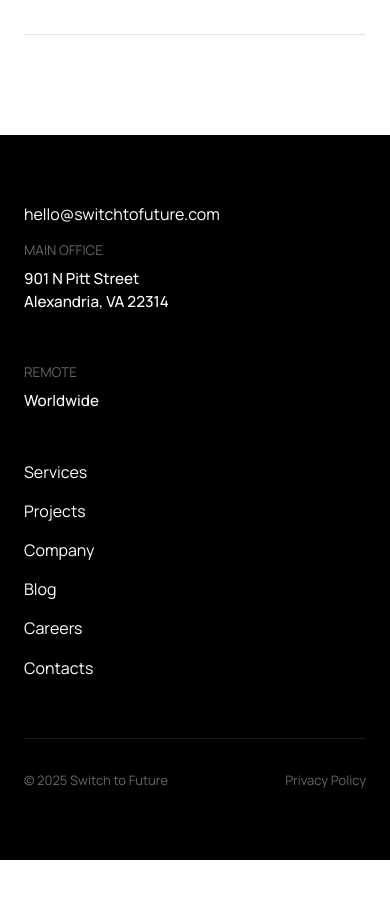
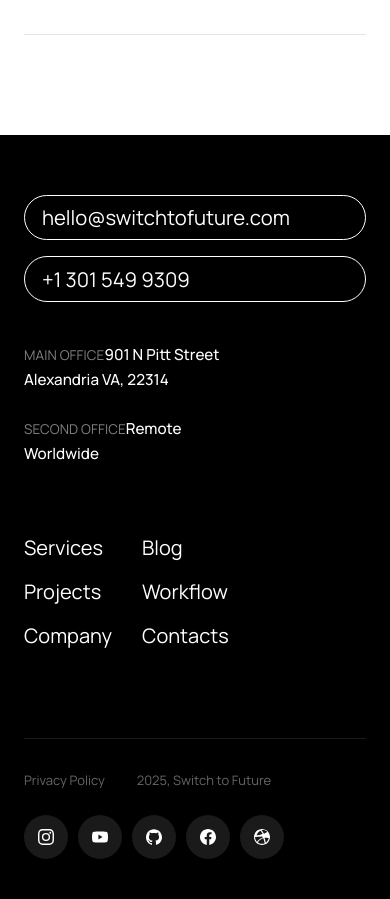
Before and after one commit to farhanyousaf786/switchtofuture, a React (Vite) app: page /contact in a window 390 px wide. Shown: the part 1900-2799 px from the top of the page. Before the commit the page ends 2760 px from the top, so only its background shows below. Built offline with nearby package versions, Linux system fonts and the light colour scheme.

Commit message:
Footer updated

```diff
--- a/src/components/Footer/Footer.css
+++ b/src/components/Footer/Footer.css
@@ -1,10 +1,11 @@
 .cb-footer {
   background: #000000;
   color: #ffffff;
-  padding: 10.14rem 0;
+  padding: 8rem 0 5rem;
 }
 
-.cb-footer__grid {
+/* ── Top section ── */
+.cb-footer__top {
   display: grid;
   grid-template-columns: 1fr auto;
   gap: 6rem;
@@ -12,48 +13,69 @@
   padding-bottom: 8rem;
 }
 
-/* Left: locations */
-.cb-footer__left {
+/* Contact block: pills + offices */
+.cb-footer__contact {
   display: flex;
   flex-direction: column;
   gap: 4rem;
 }
 
-.cb-footer__location {
+.cb-footer__pills {
   display: flex;
-  flex-direction: column;
-  gap: 0.8rem;
+  gap: 1.6rem;
+  flex-wrap: wrap;
 }
 
-.cb-footer__email {
+.cb-footer__pill {
+  display: inline-block;
   font-size: 2.028rem;
   font-weight: 400;
-  line-height: 1.2;
+  line-height: 1;
   color: #ffffff;
-  transition: opacity 0.2s;
-  display: inline-block;
+  border: 1px solid #ffffff;
+  border-radius: 1000px;
+  padding: 1.183rem 1.69rem;
+  transition: background 0.25s;
+  white-space: nowrap;
 }
 
-.cb-footer__email:hover { opacity: 0.6; }
+.cb-footer__pill:hover {
+  background: rgba(255,255,255,0.08);
+}
+
+.cb-footer__offices {
+  display: flex;
+  gap: 6rem;
+}
+
+.cb-footer__office {
+  display: block;
+}
 
 .cb-footer__office-label {
+  display: inline;
   font-size: 1.352rem;
   font-weight: 400;
-  color: rgba(255,255,255,0.4);
-  margin-top: 0.8rem;
+  letter-spacing: 0.01em;
+  color: rgba(255,255,255,0.5);
 }
 
-.cb-footer__address {
+.cb-footer__office-addr {
+  display: inline;
   font-size: 1.521rem;
   font-weight: 500;
   line-height: 1.5;
   color: #ffffff;
 }
 
-/* Right: nav links */
-.cb-footer__right {}
+/* Nav: 2 columns */
+.cb-footer__nav {
+  display: flex;
+  gap: 4rem;
+  align-items: start;
+}
 
-.cb-footer__nav {
+.cb-footer__nav-col {
   display: flex;
   flex-direction: column;
   gap: 0;
@@ -65,26 +87,84 @@
   font-weight: 400;
   line-height: 1.2;
   color: #ffffff;
-  padding: 1rem 0;
+  padding: 1.014rem 0;
   transition: opacity 0.2s;
+  white-space: nowrap;
 }
 
-.cb-footer__nav-link:hover { opacity: 0.5; }
+.cb-footer__nav-link:hover {
+  opacity: 0.45;
+}
 
-/* Bottom bar */
+/* ── Bottom bar ── */
 .cb-footer__bottom {
   display: flex;
   justify-content: space-between;
   align-items: center;
   border-top: 1px solid rgba(255,255,255,0.1);
   padding-top: 3.2rem;
+}
+
+.cb-footer__legal {
+  display: flex;
+  gap: 3.2rem;
+  align-items: center;
+}
+
+.cb-footer__legal-link,
+.cb-footer__copy {
   font-size: 1.3rem;
+  font-weight: 400;
   color: rgba(255,255,255,0.4);
+  transition: color 0.2s;
+}
+
+.cb-footer__legal-link:hover {
+  color: rgba(255,255,255,0.8);
+}
+
+/* Social icons */
+.cb-footer__socials {
+  display: flex;
+  gap: 1rem;
+  align-items: center;
+}
+
+.cb-footer__social {
+  display: flex;
+  align-items: center;
+  justify-content: center;
+  width: 4.4rem;
+  height: 4.4rem;
+  border-radius: 50%;
+  background: rgba(255,255,255,0.1);
+  color: #ffffff;
+  transition: background 0.2s;
+}
+
+.cb-footer__social:hover {
+  background: rgba(255,255,255,0.22);
+}
+
+.cb-footer__social svg {
+  width: 1.6rem;
+  height: 1.6rem;
+}
+
+/* ── Responsive ── */
+@media (max-width: 1024px) {
+  .cb-footer__top {
+    grid-template-columns: 1fr;
+  }
+  .cb-footer__nav {
+    gap: 3rem;
+  }
 }
 
 @media (max-width: 768px) {
-  .cb-footer { padding: 7rem 0; }
-  .cb-footer__grid { grid-template-columns: 1fr; gap: 4rem; padding-bottom: 5rem; }
-  .cb-footer__email { font-size: 1.6rem; }
-  .cb-footer__nav-link { font-size: 1.6rem; }
+  .cb-footer { padding: 6rem 0 4rem; }
+  .cb-footer__offices { flex-direction: column; gap: 2.4rem; }
+  .cb-footer__nav-link { font-size: 2rem; }
+  .cb-footer__pills { flex-direction: column; }
+  .cb-footer__bottom { flex-direction: column; gap: 2.4rem; align-items: flex-start; }
 }
--- a/src/components/Footer/Footer.tsx
+++ b/src/components/Footer/Footer.tsx
@@ -1,51 +1,96 @@
 import { Link } from 'react-router-dom';
 import './Footer.css';
 
-const nav = [
+const navCol1 = [
   { label: 'Services',  to: '/services' },
   { label: 'Projects',  to: '/projects' },
   { label: 'Company',   to: '/company'  },
+];
+
+const navCol2 = [
   { label: 'Blog',      to: '/blog'     },
-  { label: 'Careers',   to: '/careers'  },
+  { label: 'Workflow',  to: '/workflow' },
   { label: 'Contacts',  to: '/contact'  },
+];
+
+const socials = [
+  {
+    name: 'instagram', href: '#',
+    icon: <svg viewBox="0 0 24 24" fill="currentColor"><path d="M12 2.163c3.204 0 3.584.012 4.85.07 3.252.148 4.771 1.691 4.919 4.919.058 1.265.069 1.645.069 4.849 0 3.205-.012 3.584-.069 4.849-.149 3.225-1.664 4.771-4.919 4.919-1.266.058-1.644.07-4.85.07-3.204 0-3.584-.012-4.849-.07-3.26-.149-4.771-1.699-4.919-4.92-.058-1.265-.07-1.644-.07-4.849 0-3.204.013-3.583.07-4.849.149-3.227 1.664-4.771 4.919-4.919 1.266-.057 1.645-.069 4.849-.069zm0-2.163c-3.259 0-3.667.014-4.947.072-4.358.2-6.78 2.618-6.98 6.98-.059 1.281-.073 1.689-.073 4.948 0 3.259.014 3.668.072 4.948.2 4.358 2.618 6.78 6.98 6.98 1.281.058 1.689.072 4.948.072 3.259 0 3.668-.014 4.948-.072 4.354-.2 6.782-2.618 6.979-6.98.059-1.28.073-1.689.073-4.948 0-3.259-.014-3.667-.072-4.947-.196-4.354-2.617-6.78-6.979-6.98-1.281-.059-1.69-.073-4.949-.073zm0 5.838a6.162 6.162 0 100 12.324 6.162 6.162 0 000-12.324zM12 16a4 4 0 110-8 4 4 0 010 8zm6.406-11.845a1.44 1.44 0 100 2.881 1.44 1.44 0 000-2.881z"/></svg>,
+  },
+  {
+    name: 'youtube', href: '#',
+    icon: <svg viewBox="0 0 24 24" fill="currentColor"><path d="M23.495 6.205a3.007 3.007 0 00-2.088-2.088c-1.87-.501-9.396-.501-9.396-.501s-7.507-.01-9.396.501A3.007 3.007 0 00.527 6.205a31.247 31.247 0 00-.522 5.805 31.247 31.247 0 00.522 5.783 3.007 3.007 0 002.088 2.088c1.868.502 9.396.502 9.396.502s7.506 0 9.396-.502a3.007 3.007 0 002.088-2.088 31.247 31.247 0 00.5-5.783 31.247 31.247 0 00-.5-5.805zM9.609 15.601V8.408l6.264 3.602z"/></svg>,
+  },
+  {
+    name: 'github', href: '#',
+    icon: <svg viewBox="0 0 24 24" fill="currentColor"><path d="M12 .297c-6.63 0-12 5.373-12 12 0 5.303 3.438 9.8 8.205 11.385.6.113.82-.258.82-.577 0-.285-.01-1.04-.015-2.04-3.338.724-4.042-1.61-4.042-1.61C4.422 18.07 3.633 17.7 3.633 17.7c-1.087-.744.084-.729.084-.729 1.205.084 1.838 1.236 1.838 1.236 1.07 1.835 2.809 1.305 3.495.998.108-.776.417-1.305.76-1.605-2.665-.3-5.466-1.332-5.466-5.93 0-1.31.465-2.38 1.235-3.22-.135-.303-.54-1.523.105-3.176 0 0 1.005-.322 3.3 1.23.96-.267 1.98-.399 3-.405 1.02.006 2.04.138 3 .405 2.28-1.552 3.285-1.23 3.285-1.23.645 1.653.24 2.873.12 3.176.765.84 1.23 1.91 1.23 3.22 0 4.61-2.805 5.625-5.475 5.92.42.36.81 1.096.81 2.22 0 1.606-.015 2.896-.015 3.286 0 .315.21.69.825.57C20.565 22.092 24 17.592 24 12.297c0-6.627-5.373-12-12-12"/></svg>,
+  },
+  {
+    name: 'facebook', href: '#',
+    icon: <svg viewBox="0 0 24 24" fill="currentColor"><path d="M24 12.073c0-6.627-5.373-12-12-12s-12 5.373-12 12c0 5.99 4.388 10.954 10.125 11.854v-8.385H7.078v-3.47h3.047V9.43c0-3.007 1.792-4.669 4.533-4.669 1.312 0 2.686.235 2.686.235v2.953H15.83c-1.491 0-1.956.925-1.956 1.874v2.25h3.328l-.532 3.47h-2.796v8.385C19.612 23.027 24 18.062 24 12.073z"/></svg>,
+  },
+  {
+    name: 'dribbble', href: '#',
+    icon: <svg viewBox="0 0 24 24" fill="currentColor"><path d="M12 24C5.385 24 0 18.615 0 12S5.385 0 12 0s12 5.385 12 12-5.385 12-12 12zm10.12-10.358c-.35-.11-3.17-.953-6.384-.438 1.34 3.684 1.887 6.684 1.992 7.308 2.3-1.555 3.936-4.02 4.395-6.87zm-6.115 7.808c-.153-.9-.75-4.032-2.19-7.77l-.066.02c-5.79 2.015-7.86 6.025-8.04 6.4 1.73 1.358 3.92 2.166 6.29 2.166 1.42 0 2.77-.29 4-.816zm-11.62-2.073c.232-.316 3.046-4.49 8.33-6.18.138-.045.28-.088.42-.128-.27-.615-.56-1.228-.857-1.83C6.8 11.893 2.017 11.92 1.612 11.9c-.004.09-.013.18-.013.273 0 2.643 1.004 5.053 2.667 6.864l-.004-.01zM1.867 9.736c.41.01 4.53-.012 9.624-1.977.51-.19 1.02-.392 1.534-.605C11.638 4.97 9.982 2.928 9.82 2.726 7.01 3.91 4.81 6.55 3.866 9.736h-.002zM11.56 1.895c.181.226 1.86 2.272 3.45 5.326 3.293-1.234 4.687-3.112 4.854-3.36-1.695-1.51-3.905-2.42-6.33-2.42-.665 0-1.315.072-1.944.206l-.03-.002v.25z"/></svg>,
+  },
 ];
 
 export default function Footer() {
   return (
     <footer className="cb-footer">
       <div className="cb-wrapper">
-        <div className="cb-footer__grid">
 
-          <div className="cb-footer__left">
-            <div className="cb-footer__location">
-              <a href="mailto:hello@switchtofuture.com" className="cb-footer__email">
+        <div className="cb-footer__top">
+          <div className="cb-footer__contact">
+            <div className="cb-footer__pills">
+              <a href="mailto:hello@switchtofuture.com" className="cb-footer__pill">
                 hello@switchtofuture.com
               </a>
-              <p className="cb-footer__office-label">MAIN OFFICE</p>
-              <p className="cb-footer__address">901 N Pitt Street<br />Alexandria, VA 22314</p>
+              <a href="tel:+13015499309" className="cb-footer__pill">
+                +1 301 549 9309
+              </a>
             </div>
-            <div className="cb-footer__location">
-              <p className="cb-footer__office-label">REMOTE</p>
-              <p className="cb-footer__address">Worldwide</p>
+            <div className="cb-footer__offices">
+              <div className="cb-footer__office">
+                <span className="cb-footer__office-label">MAIN OFFICE</span>
+                <span className="cb-footer__office-addr">901 N Pitt Street<br />Alexandria VA, 22314</span>
+              </div>
+              <div className="cb-footer__office">
+                <span className="cb-footer__office-label">SECOND OFFICE</span>
+                <span className="cb-footer__office-addr">Remote<br />Worldwide</span>
+              </div>
             </div>
           </div>
 
-          <div className="cb-footer__right">
-            <nav className="cb-footer__nav">
-              {nav.map(n => (
-                <Link key={n.to} to={n.to} className="cb-footer__nav-link">
-                  {n.label}
-                </Link>
+          <div className="cb-footer__nav">
+            <div className="cb-footer__nav-col">
+              {navCol1.map(n => (
+                <Link key={n.to} to={n.to} className="cb-footer__nav-link">{n.label}</Link>
               ))}
-            </nav>
+            </div>
+            <div className="cb-footer__nav-col">
+              {navCol2.map(n => (
+                <Link key={n.to} to={n.to} className="cb-footer__nav-link">{n.label}</Link>
+              ))}
+            </div>
           </div>
-
         </div>
 
         <div className="cb-footer__bottom">
-          <span>© {new Date().getFullYear()} Switch to Future</span>
-          <span>Privacy Policy</span>
+          <div className="cb-footer__legal">
+            <Link to="/privacy" className="cb-footer__legal-link">Privacy Policy</Link>
+            <span className="cb-footer__copy">{new Date().getFullYear()}, Switch to Future</span>
+          </div>
+          <div className="cb-footer__socials">
+            {socials.map(s => (
+              <a key={s.name} href={s.href} className="cb-footer__social" aria-label={s.name}>
+                {s.icon}
+              </a>
+            ))}
+          </div>
         </div>
+
       </div>
     </footer>
   );
--- a/src/pages/Home/Home.tsx
+++ b/src/pages/Home/Home.tsx
@@ -278,6 +278,12 @@ export default function Home() {
 
       {/* ── OUTRO ── */}
       <section className="h-outro">
+        <div className="h-outro__bg" aria-hidden="true">
+          <img
+            src="https://images.unsplash.com/photo-1620641788421-7a1c342ea42e?w=1800&q=85"
+            alt=""
+          />
+        </div>
         <div className="cb-wrapper">
           <div className="h-outro__inner">
             <div className="h-outro__header">Have an idea?</div>
```
Also changed, not shown: src/pages/Home/Home.css (+37 -8 lines).
